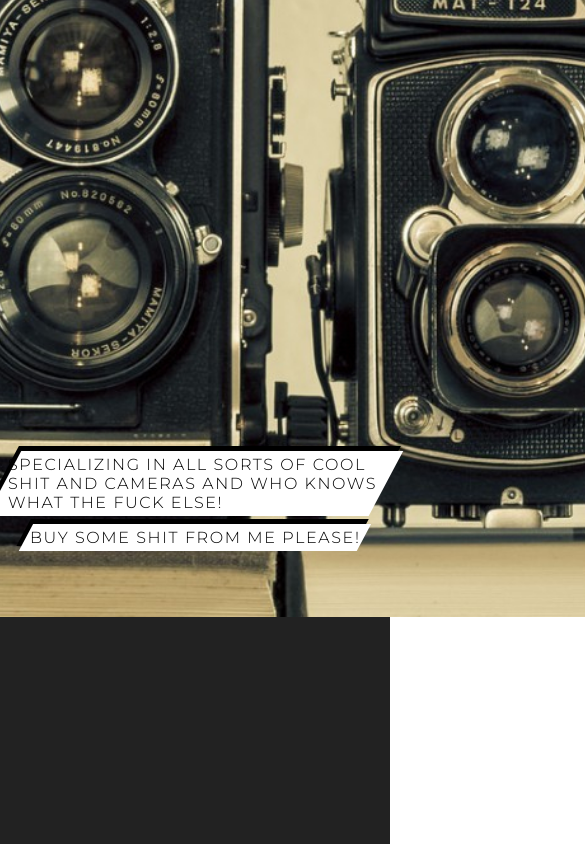
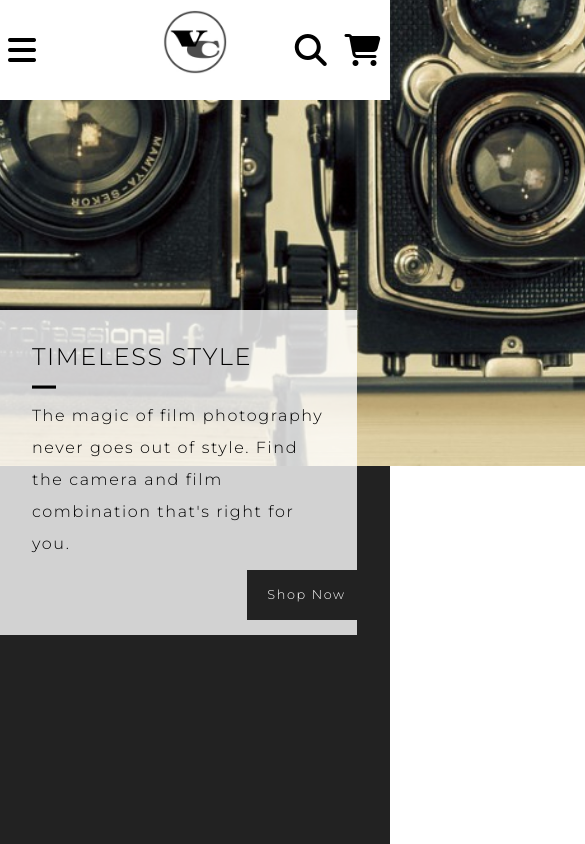
Before and after one commit to erichkopp/eCommerceStore, a React (Create React App) app: page / in a window 390 px wide. Shown: the top 844 px of the page, 585 px wide, since content can reach past the window. Built offline with nearby package versions, Linux system fonts and the light colour scheme.

Commit message:
Mostly wrapping up mobile view and everything else to hand-off

```diff
--- a/package.json
+++ b/package.json
@@ -12,7 +12,8 @@
     "react-devtools": "4.10.0",
     "react-dom": "17.0.0",
     "react-router-dom": "5.2.0",
-    "react-scripts": "3.4.3"
+    "react-scripts": "3.4.3",
+    "react-transition-group": "4.4.1"
   },
   "devDependencies": {
     "typescript": "3.8.3"
--- a/public/index.html
+++ b/public/index.html
@@ -2,9 +2,13 @@
 <html lang="en">
   <head>
     <meta charset="utf-8" />
+    <!-- <meta
+      name="viewport"
+      content="width=device-width, initial-scale=1, shrink-to-fit=no"
+    /> -->
     <meta
       name="viewport"
-      content="width=device-width, initial-scale=1, shrink-to-fit=no"
+      content="width=device-width, minimum-scale=1, shrink-to-fit=no"
     />
     <meta name="theme-color" content="#000000" />
     <!--
--- a/src/App.js
+++ b/src/App.js
@@ -186,7 +186,6 @@ export default function App() {
   const [subCategory, setSubcategory] = useState();
   const [product, setProduct] = useState();
   const [cart, setCart] = useState([]);
-  // console.log(cart);
 
   const handleCategoryClick = (e) => {
     const navCat = e.target.id;
@@ -245,7 +244,12 @@ export default function App() {
 
   return (
     <div className="App">
-      <NavMobile />
+      <NavMobile
+        productCategories={productCategories}
+        handleCategoryClick={handleCategoryClick}
+        cart={cart}
+        footerRightLinks={footerRightLinks}
+      />
       <NavDesktop
         productCategories={productCategories}
         handleCategoryClick={handleCategoryClick}
@@ -258,6 +262,7 @@ export default function App() {
             allProducts={allProducts}
             handleProductClick={handleProductClick}
             handleAddToCartClick={handleAddToCartClick}
+            handleCategoryClick={handleCategoryClick}
           />
         </Route>
         <Route path="/category">
--- a/src/components/Home.js
+++ b/src/components/Home.js
@@ -26,10 +26,17 @@ export default function Home(props) {
       if (window.scrollY === 0) {
         setBannerOpacity(1);
       } else {
-        setBannerOpacity(
-          (window.innerHeight - window.scrollY / 2) / window.innerHeight
-        );
-        setBannerPosition((bannerPosition - window.scrollY) / 20);
+        if (window.innerWidth > 1050) {
+          setBannerOpacity(
+            (window.innerHeight - window.scrollY / 2) / window.innerHeight
+          );
+          setBannerPosition((bannerPosition - window.scrollY) / 20);
+        } else {
+          setBannerOpacity(
+            (window.innerHeight - window.scrollY) / window.innerHeight
+          );
+          setBannerPosition((bannerPosition - window.scrollY) / 6);
+        }
       }
     };
 
@@ -76,13 +83,16 @@ export default function Home(props) {
         />
         <div className="homeHero">
           <div className="homeHeroText">
+            <h2>TIMELESS STYLE</h2>
             <p>
-              SPECIALIZING IN ALL SORTS OF COOL SHIT AND CAMERAS AND WHO KNOWS
-              WHAT THE FUCK ELSE!
+              The magic of film photography never goes out of style. Find the
+              camera and film combination that's right for you.
             </p>
-          </div>
-          <div className="homeHeroText">
-            <p>BUY SOME SHIT FROM ME PLEASE!</p>
+            <Link to="/category" onClick={props.handleCategoryClick}>
+              <div className="shopNow btn" id="Cameras">
+                Cameras
+              </div>
+            </Link>
           </div>
         </div>
       </div>
@@ -142,7 +152,7 @@ export default function Home(props) {
         </div>
       </div>
 
-      <HomePageScrollEffects />
+      {/* <HomePageScrollEffects /> */}
     </div>
   );
 }
--- a/src/components/NavDesktop.js
+++ b/src/components/NavDesktop.js
@@ -68,7 +68,7 @@ export default function NavDesktop(props) {
               onMouseLeave={() => setShow(false)}
             >
               Shop
-              <i class="fas fa-chevron-down"></i>
+              <i className="fas fa-chevron-down"></i>
             </li>
             <li>About</li>
             <li>Contact</li>
--- a/src/components/NavMobile.js
+++ b/src/components/NavMobile.js
@@ -1,5 +1,140 @@
-import React from "react";
+import React, { useState, useEffect } from "react";
+import { Link } from "react-router-dom";
+import { CSSTransition } from "react-transition-group";
+import logo from "../img/logo.jpg";
 
-export default function NavMobile() {
-  return <div>MOBILE NAV</div>;
+export default function NavMobile(props) {
+  const [showMenu, setShowMenu] = useState(false);
+  const [showShop, setShowShop] = useState(false);
+  const [showCategory, setShowCategory] = useState(false);
+  const [cartQty, setCartQty] = useState(0);
+
+  useEffect(() => {
+    const cartItems = (cart) => {
+      let qty = 0;
+      for (let i = 0; i < cart.length; i++) {
+        qty += cart[i].qty;
+      }
+      setCartQty(qty);
+    };
+    cartItems(props.cart);
+  });
+
+  useEffect(() => {
+    if (showMenu === false) {
+      setShowShop(false);
+      setShowCategory(false);
+    }
+  }, [showMenu, setShowShop, setShowCategory]);
+
+  return (
+    <>
+      <div className="navMobile">
+        <div className="mobileNavIconsLeft">
+          <i
+            onClick={() => setShowMenu(!showMenu)}
+            class={
+              !showMenu
+                ? "hamburgerMenu mobileNavIcons fas fa-bars"
+                : "exitBTN mobileNavIcons fas fa-times"
+            }
+          ></i>
+        </div>
+
+        <Link
+          to="/"
+          className="mobileNavLogo"
+          onClick={() => setShowMenu(false)}
+        >
+          <img className="mobileNavLogo" src={logo} alt="Logo" />
+        </Link>
+
+        <div className="mobileNavIconsRight">
+          <i class="mobileNavIcons fas fa-search"></i>
+
+          <Link to="/viewcart">
+            <i class="mobileNavIcons fas fa-shopping-cart"></i>
+          </Link>
+        </div>
+        <div className="mobileNavCartQty">{cartQty !== 0 && cartQty}</div>
+      </div>
+
+      <CSSTransition
+        in={showMenu}
+        timeout={500}
+        classNames="mobileMenu"
+        unmountOnExit
+      >
+        <div className="mobileMenu">
+          <ul>
+            <li onClick={() => setShowMenu(false)}>
+              <Link to="/">Home</Link>
+            </li>
+
+            <li>
+              <div onClick={() => setShowShop(!showShop)}>
+                Shop
+                <span> {showShop ? "-" : "+"}</span>
+              </div>
+
+              {showShop && (
+                <div className="shopMobileCats">
+                  {Object.keys(props.productCategories).map((cat) => (
+                    <div key={cat.id}>
+                      <div
+                        onClick={(e) =>
+                          showCategory === e.target.id
+                            ? setShowCategory(false)
+                            : setShowCategory(e.target.id)
+                        }
+                        id={cat}
+                      >
+                        {cat} {showCategory === cat ? "-" : "+"}
+                      </div>
+
+                      {showCategory === cat && (
+                        <div className="shopMobileSubcats">
+                          {props.productCategories[cat].map((subCat) => (
+                            <div onClick={() => setShowMenu(false)}>
+                              <Link
+                                to="/category"
+                                key={subCat.id}
+                                onClick={props.handleCategoryClick}
+                                id={cat}
+                              >
+                                {subCat}
+                              </Link>
+                            </div>
+                          ))}
+                        </div>
+                      )}
+                    </div>
+                  ))}
+                </div>
+              )}
+            </li>
+
+            <li>About</li>
+
+            <li className="mobileNavSocialLinks">
+              <div>
+                CONTACT:
+                <p>Erich Kopp</p>
+                <p>ekopp@3dcart.com</p>
+              </div>
+              {Object.keys(props.footerRightLinks).map((link) => (
+                <a
+                  href={props.footerRightLinks[link].url}
+                  target="_blank"
+                  rel="noopener noreferrer"
+                >
+                  <i class={props.footerRightLinks[link].icon}></i>
+                </a>
+              ))}
+            </li>
+          </ul>
+        </div>
+      </CSSTransition>
+    </>
+  );
 }
--- a/src/components/ProductListing.js
+++ b/src/components/ProductListing.js
@@ -67,7 +67,7 @@ export default function ProductListing(props) {
               dangerouslySetInnerHTML={{ __html: product.description }}
             ></div>
 
-            <div>
+            <div className="qtyCartBtnContainer">
               <div>Quantity:</div>
               <div className="prodQtyWrapper">
                 <div className="prodQtyAmount">{prodQty}</div>
--- a/src/components/ViewCart.js
+++ b/src/components/ViewCart.js
@@ -40,7 +40,7 @@ export default function ViewCart(props) {
       </table>
       <div className="viewCartButtons">
         <div className="clearCart btn" onClick={props.handleClearCart}>
-          Clear Cart
+          CLEAR CART
         </div>
         <div className="checkout btn">CHECKOUT</div>
       </div>
--- a/src/styles.css
+++ b/src/styles.css
@@ -1,3 +1,7 @@
+.navMobile {
+  display: none;
+}
+
 * {
   border: 0;
   padding: 0;
@@ -140,29 +144,51 @@ a {
   margin-top: 120px;
   display: flex;
   flex-direction: column;
-  align-items: center;
+  /* align-items: center; */
   position: relative;
   justify-content: center;
 }
 
 .homeHeroText {
-  box-shadow: -5px -5px #000000;
-  background: #ffffff;
-  padding: 1%;
-  margin: 1%;
-  transform: skewX(-28deg);
+  position: relative;
+  background: rgba(255, 255, 255, 0.8);
+  width: 40%;
+  padding: 2rem;
+  padding-bottom: 75px;
+}
+
+.homeHeroText h2::after {
+  display: flex;
+  /* justify-content: center; */
+  font-weight: 900;
+  content: "—";
+  width: 100%;
 }
 
 .homeHeroText p {
-  transform: skewX(28deg);
+  line-height: 200%;
+}
+
+.shopNow {
+  position: absolute;
+  right: -10px;
+  bottom: 15px;
+  color: #222222 !important;
+}
+
+.shopNow:before {
+  content: "Shop Now";
+  color: #ffffff;
+  /* display: flex; */
+  position: absolute;
 }
 
 .homeContent {
   /* margin-top: 100vh; */
   position: relative;
   background: #ffffff;
-  padding-top: 120px;
-  padding-bottom: 120px;
+  /* padding-top: 120px; */
+  /* padding-bottom: 120px; */
 }
 
 .homeTitle {
@@ -200,10 +226,12 @@ a {
 .category,
 .productListing,
 .viewCart,
-.pageNotFound {
+.pageNotFound,
+.homeContent {
   padding-top: 120px;
   padding-bottom: 120px;
-  min-height: calc(100vh - 240px - 30vh);
+  /* min-height: calc(100vh - 240px - 30vh); */
+  min-height: calc(100vh - 240px);
 }
 
 .category,
@@ -413,12 +441,13 @@ a {
   justify-content: space-between;
 }
 
+.shopNow,
 .clearCart,
 .checkout {
   color: #ffffff;
   padding-left: 10px;
   padding-right: 10px;
-  width: fit-content;
+  width: 100px;
   display: flex;
   align-items: center;
   justify-content: center;
@@ -435,6 +464,7 @@ a {
   background: red;
 }
 
+.shopNow,
 .checkout {
   background: #222222;
 }
@@ -444,7 +474,7 @@ a {
   position: relative;
   color: #ffffff;
   background: #222222;
-  height: 30vh;
+  /* height: 30vh; */
   align-items: center;
   display: flex;
   padding-left: 30px;
@@ -498,7 +528,261 @@ a {
 
 /* MOBILE STYLES */
 @media (max-width: 1050px) {
-  .navDesktop {
+  .navDesktop,
+  .shopCategories {
     display: none;
   }
+
+  * {
+    cursor: default;
+  }
+
+  .category,
+  .productListing,
+  .homeContent,
+  .viewCart,
+  .pageNotFound {
+    padding-left: 1rem;
+    padding-right: 1rem;
+  }
+
+  .navMobile {
+    display: flex;
+    justify-content: space-between;
+    align-items: center;
+    position: fixed;
+    height: 100px;
+    width: 100%;
+    z-index: 10;
+    top: 0;
+    background: #ffffff;
+    opacity: 1;
+    /* border-bottom: 1px solid #e4e4e4; */
+  }
+
+  .mobileNavLogo {
+    height: 80%;
+    width: auto;
+  }
+
+  .hamburgerMenu,
+  .exitBTN {
+    z-index: 10;
+    /* position: absolute;
+    left: 0;
+    top: 0; */
+  }
+
+  .mobileNavIconsLeft,
+  .mobileNavIconsRight {
+    width: 33.3%;
+  }
+
+  .mobileNavIconsRight {
+    display: flex;
+    justify-content: flex-end;
+  }
+
+  .mobileNavIcons {
+    font-size: 2rem;
+    padding: 0.5rem;
+  }
+
+  .mobileNavCartQty {
+    position: absolute;
+    right: 17px;
+    height: 10px;
+    width: 10px;
+    display: flex;
+    justify-content: center;
+    align-items: center;
+    color: #ffffff;
+    border-radius: 50%;
+    font-weight: 900;
+    top: 40px;
+  }
+
+  .mobileMenu {
+    font-size: 1.25rem;
+    text-transform: uppercase;
+    font-weight: 900;
+    z-index: 9;
+    position: fixed;
+    top: 100px;
+    width: 100%;
+    height: calc(100% - 100px);
+    background: #ffffff;
+    overflow: scroll;
+  }
+
+  .mobileMenu::-webkit-scrollbar {
+    display: none;
+  }
+
+  .mobileMenu ul {
+    list-style: none;
+    padding-left: 1rem;
+    padding-right: 1rem;
+  }
+
+  .mobileMenu ul li {
+    border-bottom: 1px solid #e4e4e4;
+    padding-top: 1rem;
+    padding-bottom: 1rem;
+  }
+
+  .mobileMenu ul li:last-child {
+    border-bottom: none;
+  }
+
+  .shopMobileCats {
+    margin-left: 3rem;
+    font-size: 1rem;
+    text-transform: capitalize;
+    /* padding-top: 1rem;
+    padding-bottom: 1rem; */
+  }
+
+  .shopMobileCats div,
+  .shopMobileSubcats div {
+    padding-top: 0.5rem;
+    padding-bottom: 0.5rem;
+  }
+
+  .shopMobileSubcats {
+    padding-left: 3rem;
+    border-left: 1px solid #e4e4e4;
+  }
+
+  .mobileNavSocialLinks {
+    margin-top: 1rem;
+    /* font-size: 2rem; */
+  }
+
+  .mobileNavSocialLinks div {
+    font-size: 0.9rem;
+  }
+
+  .mobileNavSocialLinks div p {
+    text-transform: none;
+    line-height: 150%;
+  }
+
+  .mobileNavSocialLinks div p:first-child {
+    margin-top: 1rem;
+  }
+
+  .mobileNavSocialLinks div p:last-child {
+    margin-bottom: 1rem;
+  }
+
+  .mobileNavSocialLinks a {
+    padding: 1rem;
+    font-size: 2rem;
+  }
+
+  .bannerContainer {
+    padding-bottom: 0;
+  }
+
+  .homeHero {
+    height: calc(100vh - 100px);
+    margin-top: 100px;
+  }
+
+  .homeHeroText {
+    width: 75%;
+  }
+
+  /* .homeHeroText h2::after { */
+  /* display: flex; */
+  /* justify-content: center; */
+  /* font-weight: 900; */
+  /* content: "—"; */
+  /* width: 100%; */
+  /* } */
+
+  .categoryListingsWrapper {
+    display: flex;
+    flex-direction: column;
+  }
+
+  .catImageContainer {
+    height: auto !important;
+  }
+
+  .catProdImage {
+    width: 100%;
+  }
+
+  .catAddToCart {
+    display: none;
+  }
+
+  .prodListingWrapper {
+    flex-direction: column-reverse;
+  }
+
+  .prodListingLeft {
+    margin-top: 5rem;
+    height: 100% !important;
+  }
+
+  .prodListingRight {
+    padding-left: 0;
+  }
+
+  .prodListingRight img {
+    width: 100%;
+    height: auto;
+    max-height: none;
+  }
+
+  .qtyCartBtnContainer {
+    padding-top: 50px;
+  }
+
+  .viewCartTable thead tr th {
+    font-size: 0.75rem;
+  }
+
+  .viewCartImages {
+    width: 25%;
+    height: auto;
+  }
+
+  .footer {
+    flex-direction: column;
+    padding-left: 0;
+    padding-right: 0;
+  }
+
+  .footerLeft,
+  .footerRight {
+    width: auto;
+  }
+
+  .footerLeft ul {
+    flex-direction: column;
+    margin-bottom: 2rem;
+  }
+
+  /* MENU ANIMATION CLASSES */
+  .mobileMenu-enter {
+    transform: translateY(-100%);
+    opacity: 0;
+  }
+  .mobileMenu-enter-active {
+    transform: translateY(0);
+    opacity: 1;
+    transition: 0.5s;
+  }
+  .mobileMenu-exit {
+    opacity: 1;
+  }
+  .mobileMenu-exit-active {
+    opacity: 0;
+    transform: translateY(-100%);
+    transition: 0.5s;
+  }
 }
```
